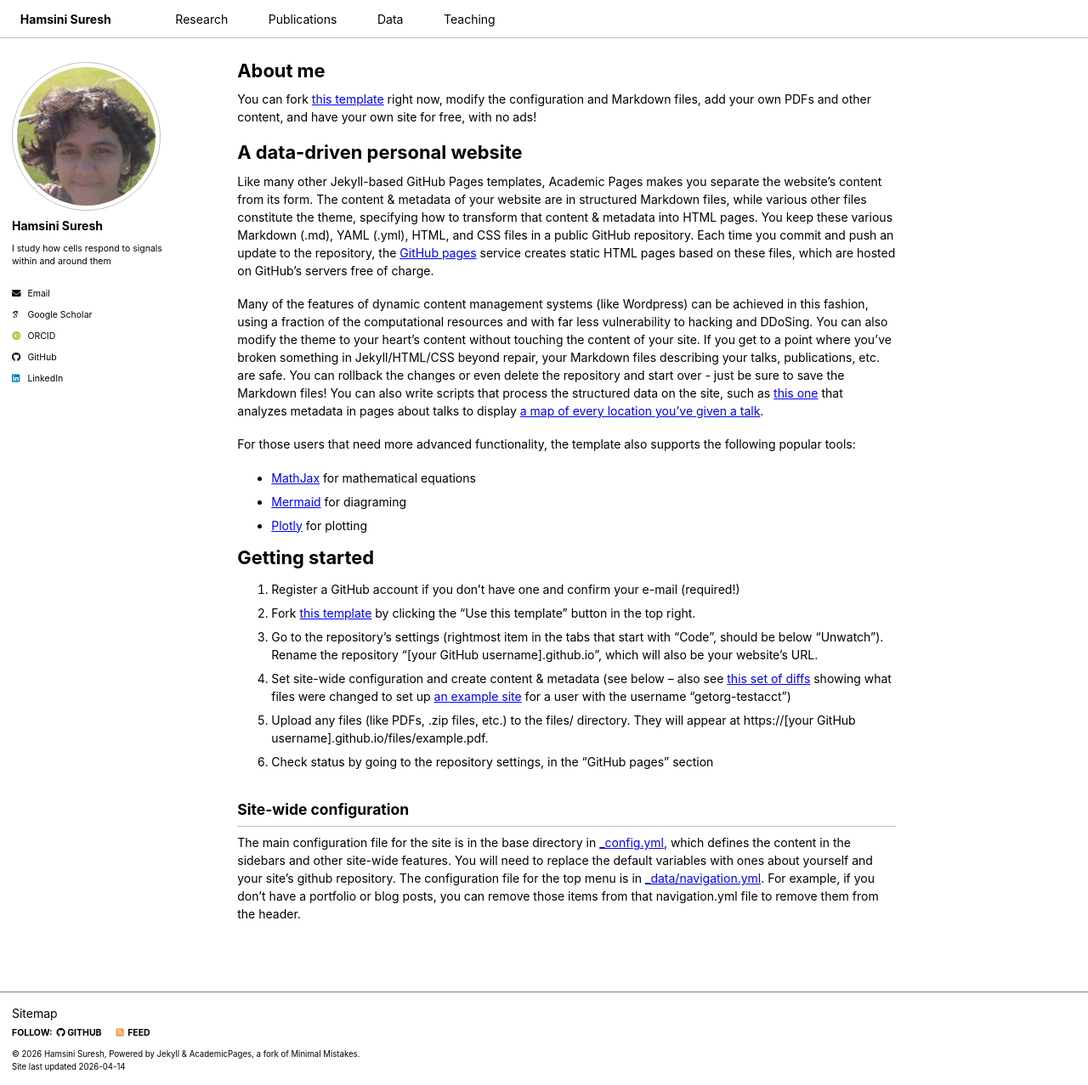
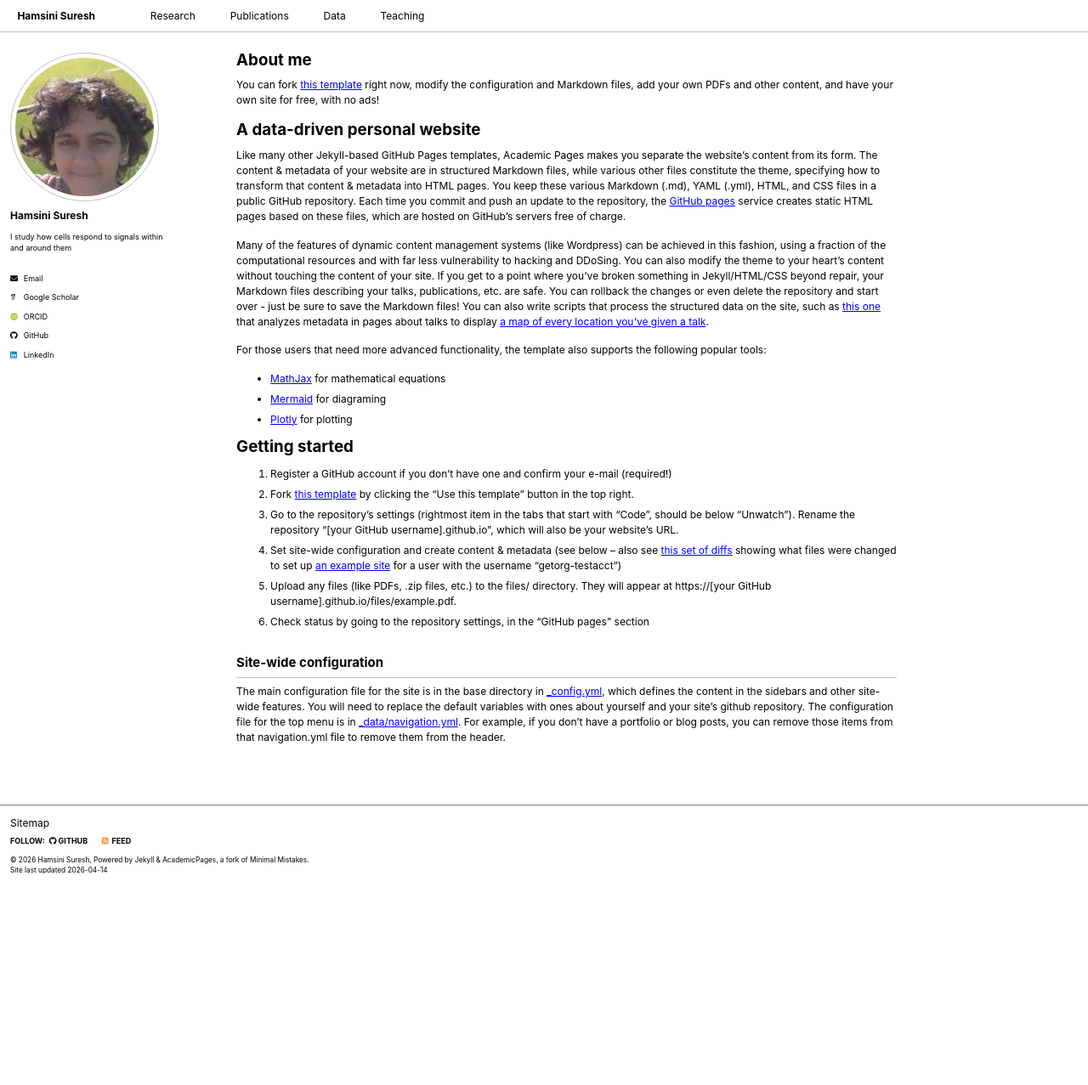
Before and after one commit to hamsinisuresh/hamsinisuresh.github.io, a Jekyll site: the page built from _pages/about.md, in a window 1280 px wide and 1277 px high. Shown: the whole window at 85% size. Built offline with Jekyll 4.4.1, drawn with Linux system fonts in a browser that asks for light colours; some web fonts are replaced; a script bundle is joined from its source files by our own code; library files that are not in the unit come from our copies.

Commit message:
Update main.scss

```diff
--- a/assets/css/main.scss
+++ b/assets/css/main.scss
@@ -156,5 +156,5 @@
 ================================ */
 
 html {
-  font-size: 14px !important;  /* default is usually 16px */
+  font-size: 12px !important;  /* default is usually 16px */
 }
```
